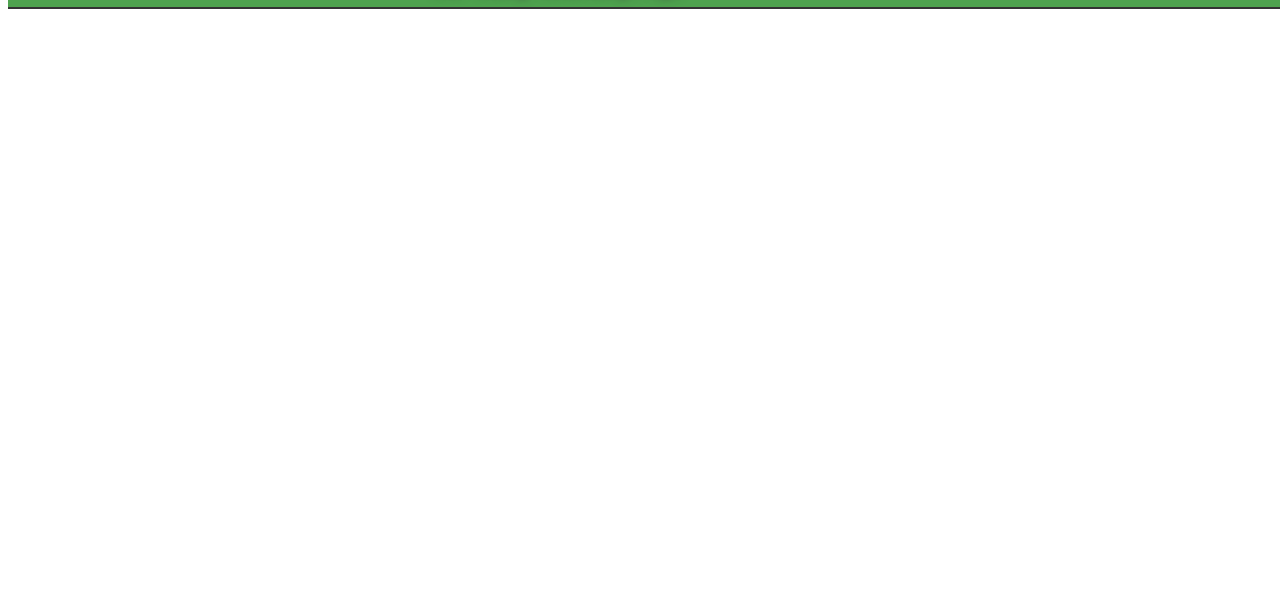
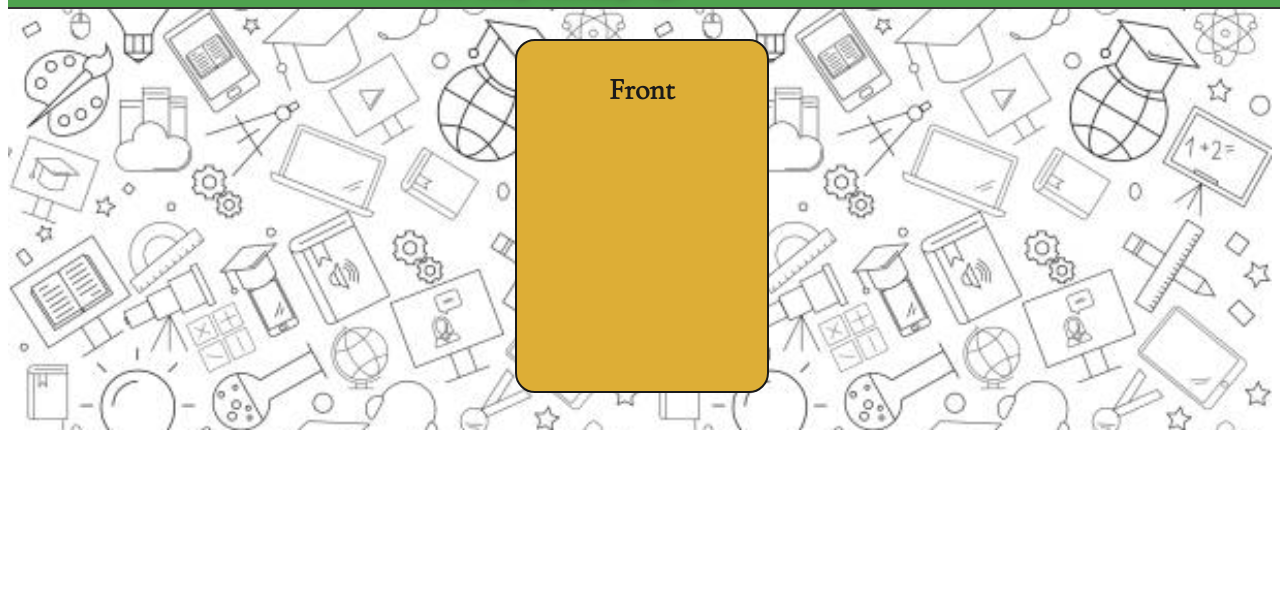
Before and after one commit to DanielPurdy509/MVP-Project, a website: page index.html in a window 1280 px wide. Shown: the part 113-723 px from the top of the page. Drawn offline with nearby package versions, Linux system fonts and the light colour scheme.

Commit message:
Animated flash card completed. Working on Login popup and next/last card buttons

```diff
--- a/index.html
+++ b/index.html
@@ -25,8 +25,18 @@
             <button id="login_button" class="button">Login</button>
             <button id="signup_button" class="button">Sign Up</button>
     </header>
-
-
+    <div id="canvas">
+        <div id="card_container">
+            <div id="card">
+                <div id="card_front">
+                    <p id="subject">Front</p>
+                </div>
+                <div id="card_back">
+                    <p id="definition">Back</p>
+                </div>
+            </div>
+        </div>
+    </div>
     <footer>
         <p id="footer_text">
             Enjoy these links to nowhere!
--- a/public/style.css
+++ b/public/style.css
@@ -69,6 +69,77 @@
 #signup_button {
     right: 30px;
 }
+/* Body Stuff ###################################### */
+
+#canvas{
+    background-image: url("/public/images/background_image.jpg");
+    /* background-repeat: no-repeat; */
+    background-size: cover;
+    background-position: center center;
+    height: 421px;
+    opacity: 90%;
+    display: flex;
+    justify-content: center;
+    margin-top: 122px;
+    margin-bottom: 50px;
+}
+
+#card_container{
+    position: relative;
+    height: 350px;
+    width: 250px;
+    /* background: green; */
+}
+#card {
+    position: absolute;
+    height: 100%;
+    width: 100%;
+    margin-top: 30px;
+    /* background-color: red; */
+    transform-style: preserve-3d;
+    transition: all 1s ease;
+}
+
+#card:hover{
+    transform: rotateY(180deg);
+}
+
+#card_front {
+    position: absolute;
+    height: 100%;
+    width: 100%;
+    backface-visibility: hidden;
+    background: goldenrod;
+    color: black;
+    border: 2px solid black;
+    border-radius: 20px;
+}
+
+#subject{
+    text-align: center;
+    font-family: "Cormorant Garamond";
+    font-size: 30px;
+    font-weight: bold;
+}
+
+#definition{
+    text-align: center;
+    font-family: "Cormorant Garamond";
+    font-size: 20px;
+    font-weight: bold;
+}
+
+#card_back {
+    position: absolute;
+    height: 100%;
+    width: 100%;
+    backface-visibility: hidden;
+    background: tomato;
+    color: black;
+    border: 2px solid black;
+    border-radius: 20px;
+    transform: rotateY(180deg);
+}
 
 /* Footer Stuff #################################### */
 
```
Also changed, not shown: public/images/background_image.jpg (added), 1 other file.
